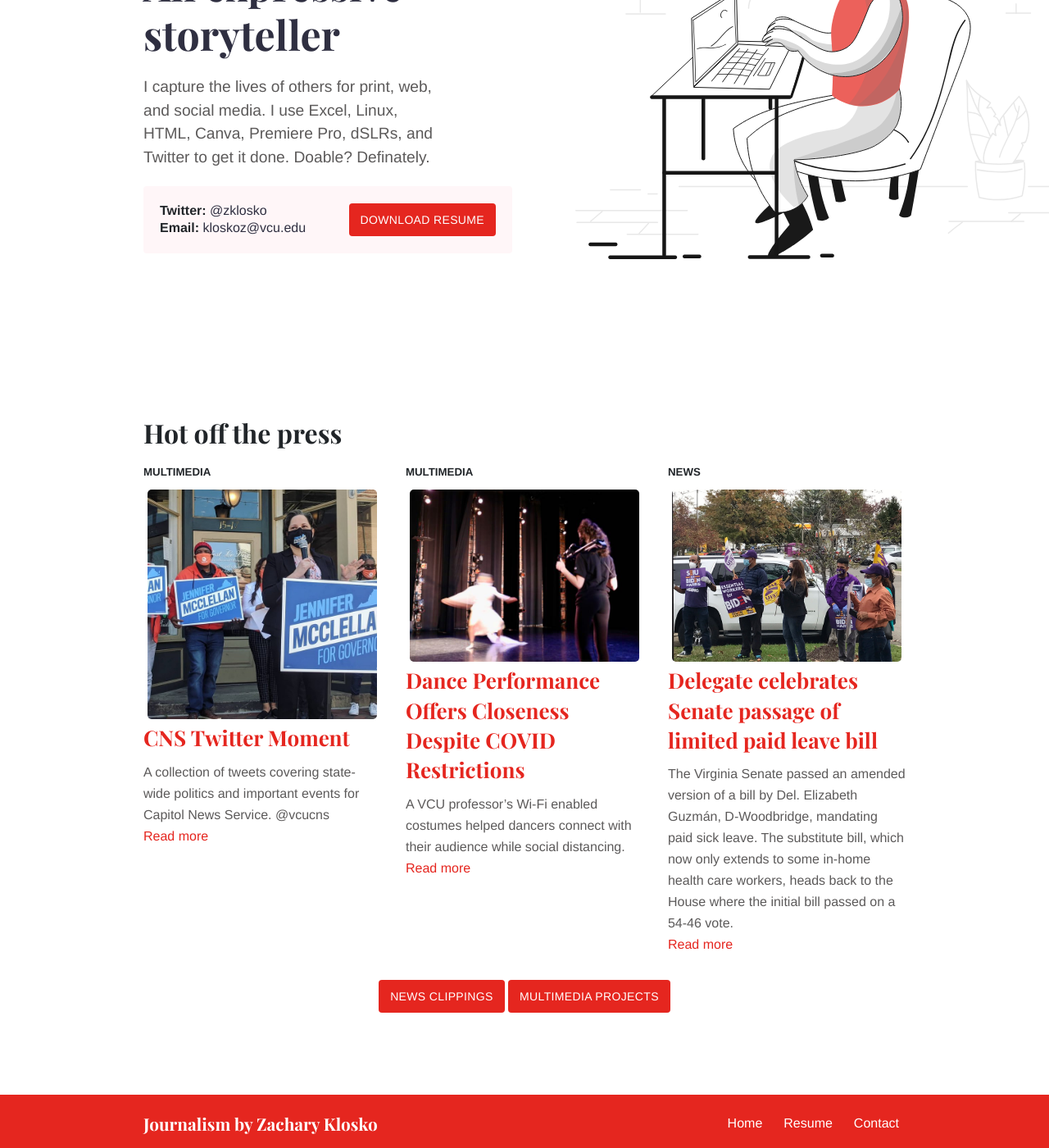
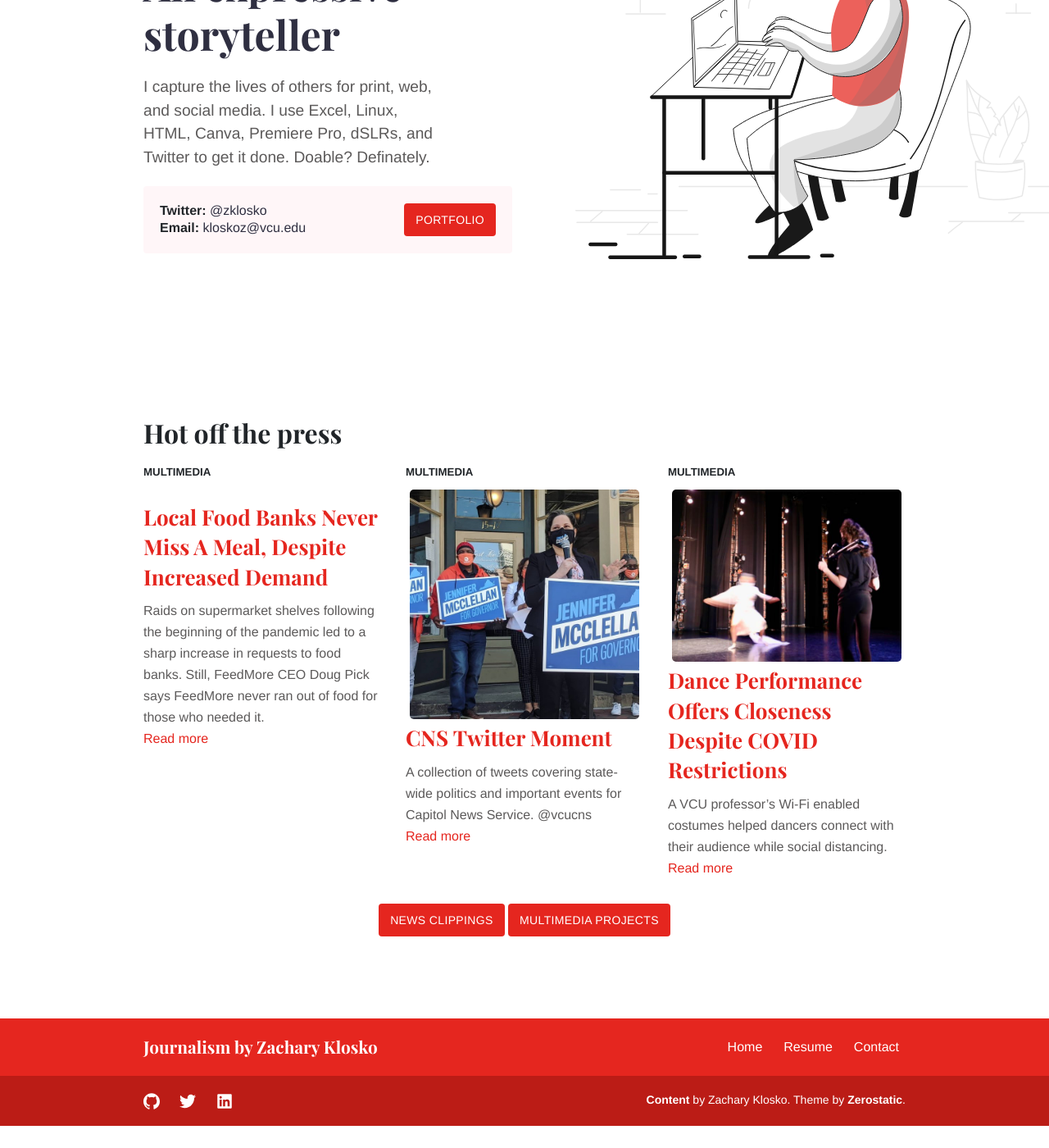
Before and after one commit to zklosko/zklosko.github.io, a Jekyll site: the page built from index.md, in a window 1280 px wide and 1400 px high, scrolled down 250 px. Shown: the whole window at 82% size. Built offline with Jekyll 4.4.1, drawn with Linux system fonts in a browser that asks for light colours; after the commit the page ends 1623 px from its top, so only the background shows below that; part of the change alters nothing that is shown.

Commit message:
Adding FOOD BANKS for VCU Journos

```diff
--- a/_data/contact.yml
+++ b/_data/contact.yml
@@ -1,4 +1,4 @@
 email: 'kloskoz@vcu.edu'
 twitter: '@zklosko'
-call_button_link: '/assets/Zachary_Klosko_Resume.docx'
-call_button_text: 'Download Resume'
+call_button_link: '/assets/ZacharyKloskoPortfolio.pdf'
+call_button_text: 'Portfolio'
--- /dev/null
+++ b/_posts/2021-04-28-food-banks-covid.md
@@ -0,0 +1,59 @@
+---
+title: "Local Food Banks Never Miss A Meal, Despite Increased Demand"
+date: 2021-04-28T12:33:46+10:00
+layout: post
+category: multimedia
+img:
+caption:
+excerpt: Raids on supermarket shelves following the beginning of the pandemic led to a sharp increase in requests to food banks. Still, FeedMore CEO Doug Pick says FeedMore never ran out of food for those who needed it.
+---
+
+RICHMOND, Va. -- Remember when it was hard to find toilet paper at the nearest grocery store? The beginning of mandated social distancing and mask wearing due to the coronavirus pandemic led to raids on supermarket shelves for bread, milk and toiletries.
+
+The bare shelves sent those in need to local food banks and pantries to get food for their families. FeedMore President and CEO Doug Pick said FeedMore received a sharp increase in calls for need as grocery stores began to run out of stock.
+
+<iframe width="560" height="315" src="https://www.youtube.com/embed/EVDjxsZbT94" title="YouTube video player" frameborder="0" allow="accelerometer; autoplay; clipboard-write; encrypted-media; gyroscope; picture-in-picture" allowfullscreen></iframe>
+
+“Prior to April we were serving about 161,000 folks,” Pick said. “As soon as April, May hit we were serving 241,000.”
+
+Pick said FeedMore primarily buys B-stock food from producers and grocers, with only 5% of their food supplies coming from individual donations. When the grocery stores ran out of stock, they didn’t have much food to give food banks like FeedMore, according to Pick.
+
+“The supply chains really got creamed on that,” Pick said. “We had to do a lot more food out of our own warehouse.”
+
+Still, Pick says FeedMore never ran out of food for those who needed it, even when other food banks needed help replenishing their supplies.
+
+“We never, ever missed a beat,” Pick said.
+
+FeedMore operates as a food distributor rather than a community pantry. Their main goal is to manage the supply chain connecting food banks and food pantries around the state of Virginia, according to Pick.
+
+One of the community pantries FeedMore supports is the Red Door Ministry at Grace & Holy Trinity Episcopal Church in Richmond, VA. The Red Door Ministry operates a community kitchen on Fridays serving the hungry in the Monroe Park area, according to their website.
+
+Grace & Holy Trinity Episcopal’s Priest for Campus Ministry and Pastoral Care The Rev. Kimberly Reinholz, who oversees The Red Door Ministry, said FeedMore helped them keep a stock of food for the community kitchen. Since The Red Door Ministry is a community kitchen, they can purchase food from FeedMore at a reduced cost, according to Reinholz.
+
+“If they have snack type items – bags of chips, cookies, anything like that – we buy them from FeedMore because it’s so much cheaper than buying them wholesale or retail,” Reinholz said.
+
+Reinholz said, just like FeedMore, The Red Door Ministry has never had to turn someone away during the pandemic, not even during the initial shutdown back in Spring 2020.
+
+“There were three Fridays when we provided gift cards to people because we weren't going to be physically there,” Reinholz said. “We never missed a meal.”
+
+On average, The Red Door Ministry feeds 75-120 people each week, according to Reinholz. Meals are now distributed in plastic bags in a grab-and-go fashion to allow for social distancing.
+
+“It is kind of a miracle,” Reinholz said.
+
+Pick attributed FeedMore’s success to their volunteers and staff’s planning and execution. Pick said FeedMore was initially warned of a predicted surge of the coronavirus by Virginia Commonwealth University Health in March 2020.
+
+“I'm real proud of the team and what they did,” Pick said. “This team has really stepped up to the plate and been everything we hoped we could be.”
+
+One of the volunteers at FeedMore is Catherine Schivitz, who said she came to Richmond to attend a graduate studies certificate program at VCU. She said she usually works in the kitchen during her volunteering sessions but typically doesn’t chop vegetables.
+
+“I think people were scared to get out and volunteer,” Schivitz said, referring to the public fear at the beginning of the coronavirus pandemic. “I was like ‘Why not?’ ‘My community needs help.’”
+
+Schivitz said she intends to continue volunteering at FeedMore throughout the pandemic.
+
+“I’ll probably be here until I move out of Richmond,” Schivitz said.
+
+Pick said he knows the pandemic isn’t over yet; FeedMore will need to continue to plan, coordinate and stockpile goods in order to keep operating at peak efficiency.
+
+“We’re ready for the next one,” Pick said. “There’s always a disaster or crisis around the corner, and food banks being here for times of emergency.”
+
+Two final words of confidence from Pick: “We’re ready.”
```
Also changed, not shown: 1 other file.
